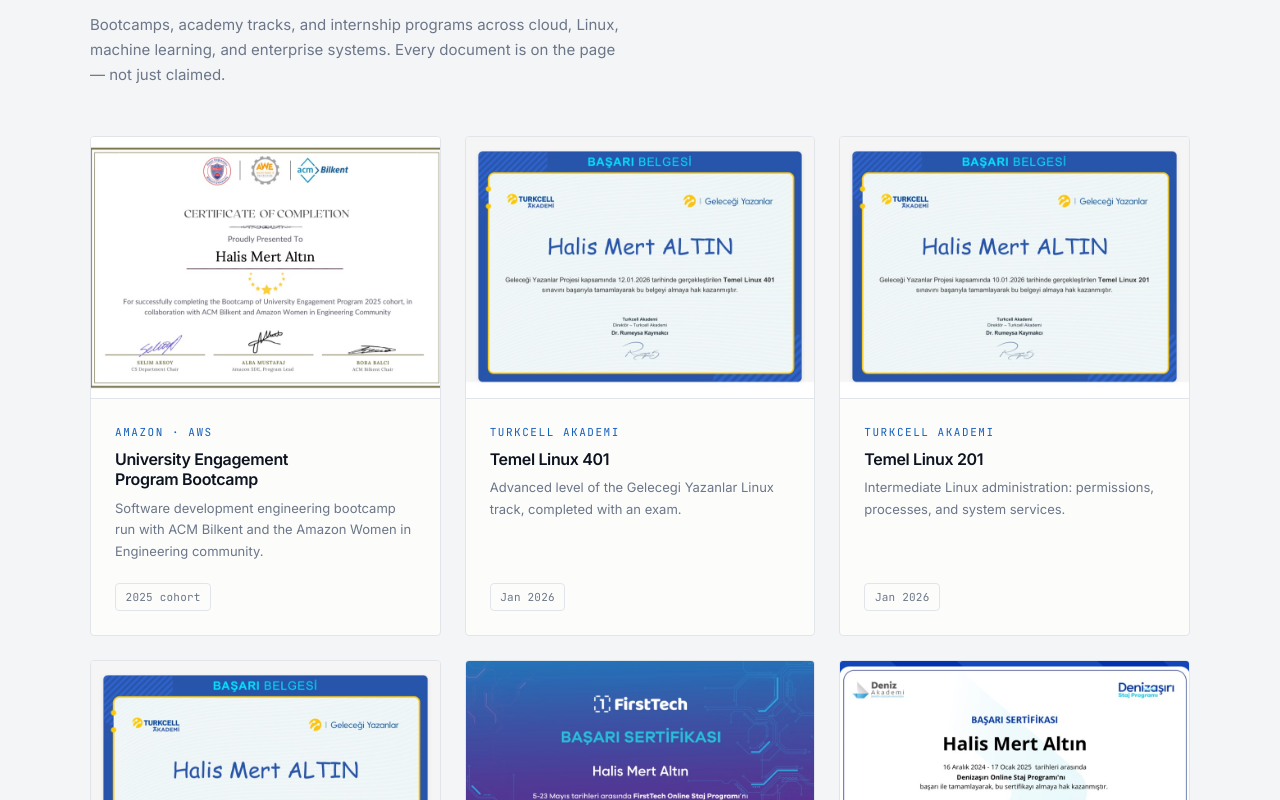
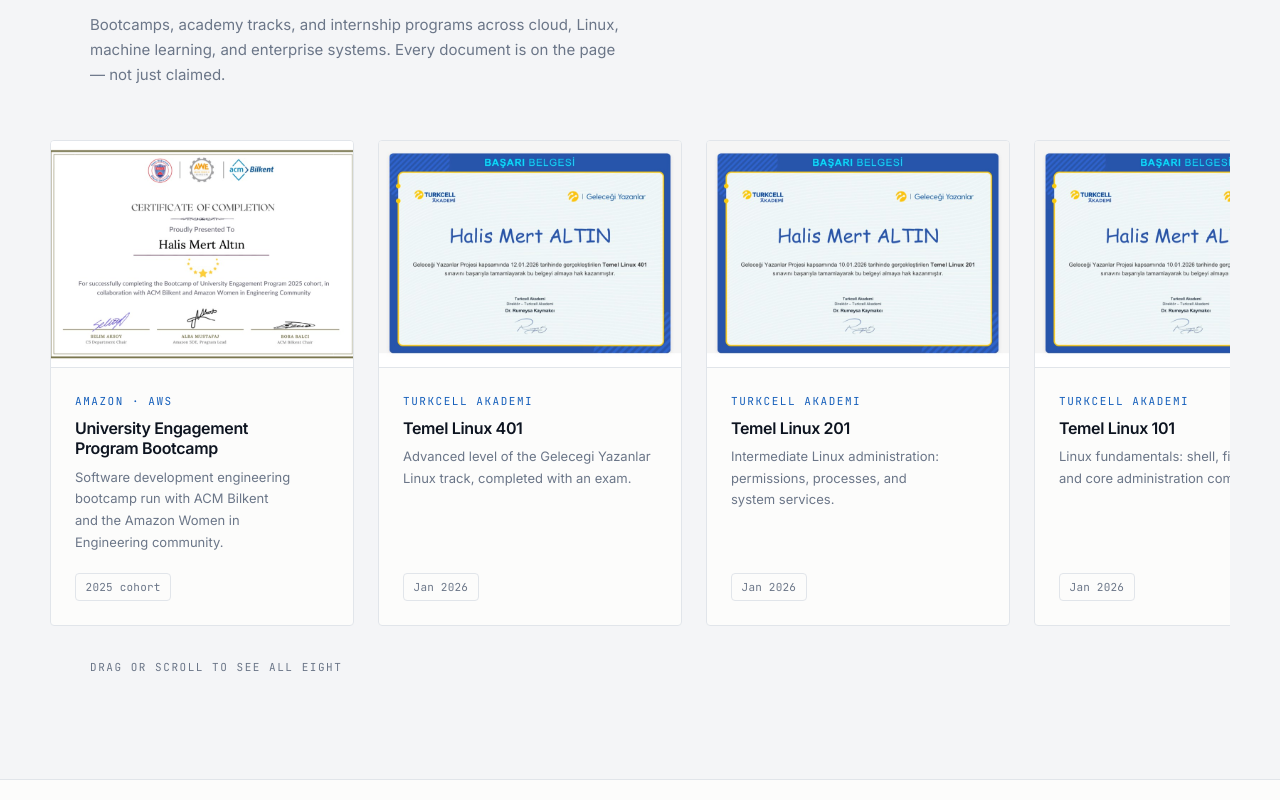
Before and after one commit to MertAltn1/MertAltn1.github.io, a React (Vite) app: page / in a window 1280 px wide. Shown: the part 6300-7100 px from the top of the page. Built offline with nearby package versions, Linux system fonts and the light colour scheme.

Commit message:
some adds

```diff
--- a/src/data/copy.js
+++ b/src/data/copy.js
@@ -97,6 +97,7 @@
     pdf: 'View PDF',
     open: 'Open the certificate as a PDF:',
     repo: 'Project repository',
+    hint: 'Drag or scroll to see all eight',
   },
   contact: {
     eyebrow: 'Contact',
--- /dev/null
+++ b/src/hooks/useDragScroll.js
@@ -0,0 +1,90 @@
+import { useEffect, useRef } from 'react'
+
+/**
+ * Makes a horizontally scrollable element draggable with a pointer, and
+ * navigable with the arrow keys.
+ *
+ * Native scrolling still does the work — this only adds grab-and-pan on top of
+ * it, so touch, trackpad, scrollbar and keyboard all keep behaving normally.
+ * Vertical page scrolling is never hijacked.
+ */
+export function useDragScroll() {
+  const ref = useRef(null)
+
+  useEffect(() => {
+    const el = ref.current
+    if (!el) return
+
+    let dragging = false
+    let startX = 0
+    let startLeft = 0
+    let moved = 0
+
+    const onPointerDown = (event) => {
+      // Let the browser handle text selection and real interactive children.
+      if (event.button !== 0) return
+      dragging = true
+      moved = 0
+      startX = event.clientX
+      startLeft = el.scrollLeft
+      el.classList.add('is-dragging')
+    }
+
+    const onPointerMove = (event) => {
+      if (!dragging) return
+      const dx = event.clientX - startX
+      moved = Math.max(moved, Math.abs(dx))
+      // Only capture once it is clearly a drag, so a plain click still works.
+      if (moved > 4 && el.hasPointerCapture?.(event.pointerId) === false) {
+        el.setPointerCapture(event.pointerId)
+      }
+      el.scrollLeft = startLeft - dx
+    }
+
+    const onPointerUp = () => {
+      if (!dragging) return
+      dragging = false
+      el.classList.remove('is-dragging')
+    }
+
+    // A drag that ends on a link should not also open it.
+    const onClickCapture = (event) => {
+      if (moved > 6) {
+        event.preventDefault()
+        event.stopPropagation()
+      }
+    }
+
+    const onKeyDown = (event) => {
+      const card = el.firstElementChild
+      if (!card) return
+      const step = card.getBoundingClientRect().width + 24
+      if (event.key === 'ArrowRight') {
+        el.scrollBy({ left: step, behavior: 'smooth' })
+        event.preventDefault()
+      }
+      if (event.key === 'ArrowLeft') {
+        el.scrollBy({ left: -step, behavior: 'smooth' })
+        event.preventDefault()
+      }
+    }
+
+    el.addEventListener('pointerdown', onPointerDown)
+    el.addEventListener('pointermove', onPointerMove)
+    el.addEventListener('pointerup', onPointerUp)
+    el.addEventListener('pointercancel', onPointerUp)
+    el.addEventListener('click', onClickCapture, true)
+    el.addEventListener('keydown', onKeyDown)
+
+    return () => {
+      el.removeEventListener('pointerdown', onPointerDown)
+      el.removeEventListener('pointermove', onPointerMove)
+      el.removeEventListener('pointerup', onPointerUp)
+      el.removeEventListener('pointercancel', onPointerUp)
+      el.removeEventListener('click', onClickCapture, true)
+      el.removeEventListener('keydown', onKeyDown)
+    }
+  }, [])
+
+  return ref
+}
--- a/src/sections/CertificatesSection.jsx
+++ b/src/sections/CertificatesSection.jsx
@@ -3,8 +3,11 @@
 import SectionHeading from '../components/common/SectionHeading'
 import { certificates } from '../data/certificates'
 import { copy } from '../data/copy'
+import { useDragScroll } from '../hooks/useDragScroll'
 
 export default function CertificatesSection() {
+  const rail = useDragScroll()
+
   return (
     <section className="section section--tint" id="certificates">
       <div className="container">
@@ -14,9 +17,17 @@
           text={copy.certificates.text}
         />
 
-        <ul className="certificate-grid">
+        {/*
+          A rail rather than a grid: the documents all look alike, so reading
+          them left to right suits them, and eight cards no longer take over
+          the page. tabIndex makes the arrow keys reachable without a mouse.
+        */}
+        <ul className="certificate-rail" ref={rail} tabIndex={0} aria-label={copy.certificates.title}>
           {certificates.map((certificate) => (
-            <li className="certificate-card" key={certificate.title}>
+            <li
+              className={`certificate-card${certificate.preview ? '' : ' certificate-card--plain'}`}
+              key={certificate.title}
+            >
               {certificate.preview && (
                 <a
                   className="certificate-card__scan"
@@ -49,6 +60,8 @@
             </li>
           ))}
         </ul>
+
+        <p className="rail-hint mono">{copy.certificates.hint}</p>
       </div>
     </section>
   )
--- a/src/styles/sections.css
+++ b/src/styles/sections.css
@@ -574,10 +574,46 @@
 
   /* --- Certificates --------------------------------------------------------- */
 
-  .certificate-grid {
-    display: grid;
-    grid-template-columns: repeat(auto-fill, minmax(min(100%, 19rem), 1fr));
+  /*
+   * Horizontal rail. The page gutter is used as the track's padding so the
+   * first card lines up with the heading above it, while the last card can
+   * still scroll clear of the right edge.
+   */
+  .certificate-rail {
+    display: flex;
     gap: var(--space-5);
+    overflow-x: auto;
+    overscroll-behavior-x: contain;
+    scroll-snap-type: x proximity;
+    padding-block: var(--space-1) var(--space-4);
+    /* pull out to the page edge, then pad back in — cards bleed off-screen */
+    margin-inline: calc(var(--gutter) * -1);
+    padding-inline: var(--gutter);
+    cursor: grab;
+    scrollbar-width: none;
+  }
+
+  .certificate-rail::-webkit-scrollbar { display: none; }
+  .certificate-rail.is-dragging { cursor: grabbing; scroll-snap-type: none; }
+
+  .certificate-rail > li {
+    flex: 0 0 19rem;
+    scroll-snap-align: start;
+    display: flex;
+  }
+
+  .certificate-rail .certificate-card { width: 100%; }
+
+  .rail-hint {
+    margin-top: var(--space-4);
+    color: var(--muted);
+    font-size: var(--text-2xs);
+    letter-spacing: var(--tracking-label);
+    text-transform: uppercase;
+  }
+
+  @media (max-width: 560px) {
+    .certificate-rail > li { flex-basis: 78vw; }
   }
 
   .certificate-card {
@@ -653,6 +689,15 @@
     padding: var(--space-5);
     flex: 1;
   }
+
+  /*
+   * One entry has no scan to show (the camp issued none). Without the image
+   * above it the card still stretches to its neighbours' height, so the body
+   * is centred — that spreads the leftover space instead of leaving a hole
+   * between the description and the link.
+   */
+  .certificate-card--plain .certificate-card__body { justify-content: center; }
+  .certificate-card--plain .certificate-card__foot { margin-top: var(--space-5); }
 
   .certificate-card__issuer {
     color: var(--accent);
```
